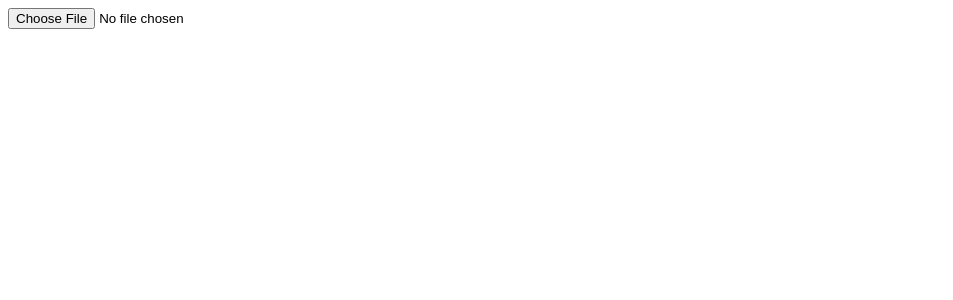
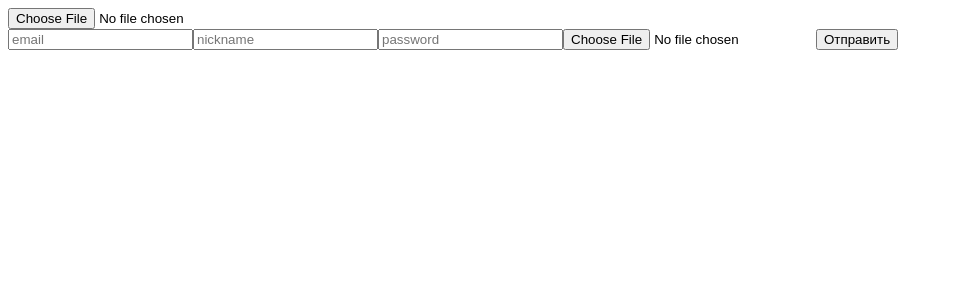
Before and after one commit to NikitaZelyunko/CatoGrapher, an Angular app in the folder FrontEnd/: page / in a window 1280 px wide. Shown: the top 300 px of the page, without its empty margins (0-953 px from the left). Built offline with nearby package versions, Linux system fonts and the light colour scheme.

Commit message:
Register

```diff
--- a/FrontEnd/src/app/app.component.html
+++ b/FrontEnd/src/app/app.component.html
@@ -1 +1,11 @@
-<input type="file" (change)="fileChange($event)" name="file">
+<input type="file" (change)="addPhoto($event)" name="file">
+
+<form name="form" (ngSubmit)="f.form.valid && submit_register()" #f="ngForm" novalidate>
+    <input type="text" placeholder="email" name="email" [(ngModel)]="form.email" #email="ngModel" />
+    <input type="text" placeholder="nickname" name="nickname" [(ngModel)]="form.nickname" #nickname="ngModel" />
+    <input type="text" placeholder="password" name="password" [(ngModel)]="form.password" #password="ngModel" />
+    <input type="file" name="avatar" (change)="addPhoto($event)" />
+    <button type="submit">Отправить</button>
+</form>
+
+<img src={{img}}>
--- a/FrontEnd/src/app/app.component.ts
+++ b/FrontEnd/src/app/app.component.ts
@@ -4,6 +4,7 @@ import { NgForm} from '@angular/forms';
 import { NgModel } from '@angular/forms';
 import { } from 'ng-file-upload';
 import { UploadImageService } from './upload-image.service';
+import { RegisterService } from './register.service';
 
 @Component({
   selector: 'app-root',
@@ -12,7 +13,16 @@ import { UploadImageService } from './upload-image.service';
 })
 
 export class AppComponent  {
-  constructor(private uploadImageService: UploadImageService) {}
+  img: any;
+  form: any = {};
+  file: File;
+  constructor(
+    private uploadImageService: UploadImageService,
+    private registerService: RegisterService
+  ) {
+    this.form = {
+  };
+  }
 
   fileChange(event): void {
   const fileList: FileList = event.target.files;
@@ -23,4 +33,33 @@ export class AppComponent  {
           .subscribe();
       }
   }
+
+  addPhoto(event): void {
+    let target = event.target || event.srcElement;
+    let reader = new FileReader();
+    reader.onload = _ => {
+      this.img = reader.result;
+    };
+    this.file = target.files[0];
+    reader.readAsDataURL(this.file);
+  }
+  submit_register() {
+    let final_data;
+
+    if (this.file) {
+        let file: File = this.file;
+        const formData = new FormData();
+            formData.append('file', file);
+            formData.append('data', JSON.stringify(this.form));
+            final_data = formData;
+        }
+    else {
+        //Если нет файла, то слать как обычный JSON
+        final_data = this.form;
+    }
+
+    this.registerService.register(final_data)
+    .subscribe(resp => {
+    });
 }
+}
--- a/FrontEnd/src/app/app.module.ts
+++ b/FrontEnd/src/app/app.module.ts
@@ -2,6 +2,7 @@ import { BrowserModule } from '@angular/platform-browser';
 import { NgModule } from '@angular/core';
 import { FormsModule } from '@angular/forms';
 import { MainService } from './main.service';
+import { RegisterService } from './register.service';
 import { UploadImageService } from './upload-image.service';
 import { HttpClientModule} from '@angular/common/http';
 
@@ -23,6 +24,7 @@ import { FileModelDirective } from './file-model.directive';
   providers: [
     MainService,
     UploadImageService,
+    RegisterService,
   ],
   bootstrap: [AppComponent]
 })
--- a/FrontEnd/src/app/main.service.ts
+++ b/FrontEnd/src/app/main.service.ts
@@ -1,11 +1,12 @@
 import { Injectable } from '@angular/core';
 import { HttpClient, HttpHandler, HttpRequest} from '@angular/common/http';
 import { Observable } from 'rxjs/Observable';
+import { UserModel } from './user';
 
 @Injectable()
 export class MainService {
   request: any;
-
+  user: UserModel;
   constructor(private httpClient: HttpClient) { }
 
   public get(url: string): Observable<any> {
@@ -14,4 +15,7 @@ export class MainService {
   public post(url: string): Observable<any> {
     return this.httpClient.post(url, {responseType: 'json'});
 }
+  public set_user(user: UserModel): void {
+    this.user = user;
+  }
 }
--- /dev/null
+++ b/FrontEnd/src/app/register.service.ts
@@ -0,0 +1,21 @@
+import { Injectable } from '@angular/core';
+import { HttpClient, HttpHandler, HttpRequest, HttpParams} from '@angular/common/http';
+import { Observable } from 'rxjs/Observable';
+
+@Injectable()
+export class RegisterService {
+
+  url= 'http://127.0.0.1:8000/auth/register/';
+  constructor(private http: HttpClient) { }
+
+  register(form: FormData): Observable<any> {
+    let params = new HttpParams();
+        const options = {
+          params: params,
+        };
+
+    return this.http.post(this.url, form, options);
+  }
+
+
+}
--- /dev/null
+++ b/FrontEnd/src/app/user.ts
@@ -0,0 +1,8 @@
+export class UserModel {
+email: string;
+nickname: string;
+first_name: string;
+last_name: string;
+token: string;
+avatar: File;
+}
```
Also changed, not shown: 2 other files (tests, documents, lock files or other folders).
